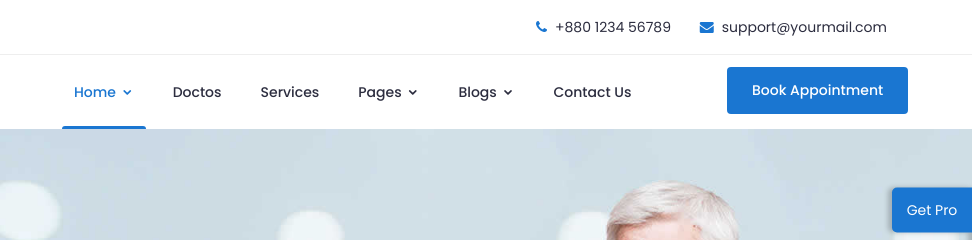
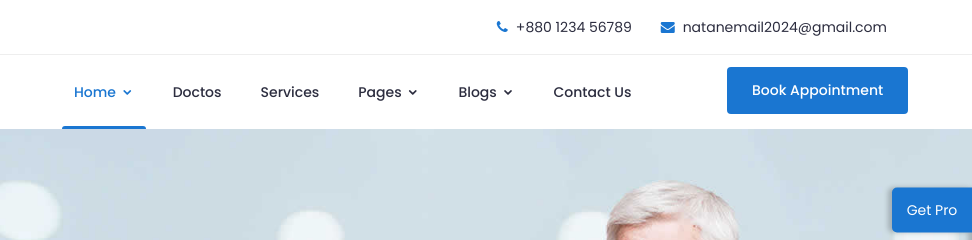
Before and after one commit to natans2024/helpeme, a plain HTML site: page index.html in a window 1280 px wide. Shown: the top 240 px of the page, 308-1280 px from the left. Drawn offline with Linux system fonts and the light colour scheme; a script that the page names is missing.

Commit message:
Update index.html

```diff
--- a/index.html
+++ b/index.html
@@ -87,7 +87,6 @@
 							<!-- Contact -->
 							<ul class="top-link">
 								<li><a href="#">Sobre</a></li>
-
 								<li><a href="#">Contatos</a></li>
 								<li><a href="#">Perguntas</a></li>
 							</ul>
@@ -97,7 +96,7 @@
 							<!-- Top Contact -->
 							<ul class="top-contact">
 								<li><i class="fa fa-phone"></i>+880 1234 56789</li>
-								<li><i class="fa fa-envelope"></i><a href="mailto:support@yourmail.com">support@yourmail.com</a></li>
+								<li><i class="fa fa-envelope"></i><a href="mailto:support@yourmail.com">natanemail2024@gmail.com</a></li>
 							</ul>
 							<!-- End Top Contact -->
 						</div>
```
